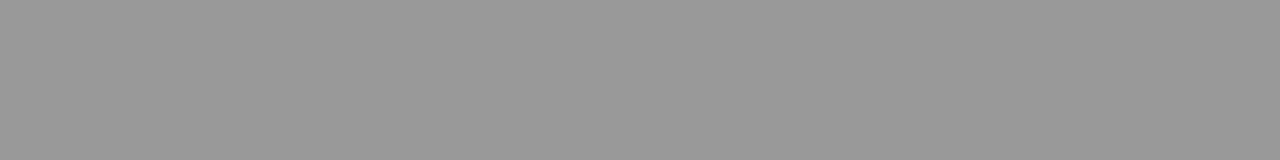
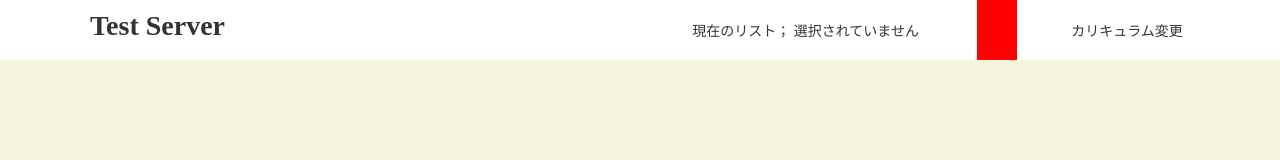
Before and after one commit to T-Kaito/JS, a plain HTML site: page index.html in a window 1280 px wide. Drawn offline with Linux system fonts and the light colour scheme.

Commit message:
コンソールでイベントの作成

```diff
--- a/index.html
+++ b/index.html
@@ -1,4 +1,4 @@
-<!DOCTYPE html>
+<!-- <!DOCTYPE html>
 <html lang="en">
 <head>
   <link rel="stylesheet" href="style.css">
@@ -8,6 +8,51 @@
   <title>Document</title>
 </head>
 <body>
+  <p>献立選択</p>
+
+  <ul class="shop">
+    <li>パスタ</li>
+    <li>カレーライス</li>
+    <li>ラーメン</li>
+    <li>牛丼</li>
+    <li>寿司</li>
+  </ul>
+
+  <button onclick="getElement()">要素を取得</button>
 
 </body>
+</html> -->
+
+<!DOCTYPE html>
+<html>
+ <head>
+  <link rel="stylesheet" href="style.css">
+  <script src="script.js"></script>
+   <meta charset="UTF-8">
+   <title>JavaScriptの練習サイト</title>
+ </head>
+ <body>
+  <header>
+   <div class="heading">
+     <h1 class="title">Test Server</h1>
+   </div>
+   <div class="navbar">
+     <ul class="nav-lists">
+       <li class="list-status">
+         現在のリスト；
+         <span id="current-list">選択されていません</span>
+       </li>
+       <li class="background-red" id="lists">
+       </li>
+       <li>カリキュラム変更</li>
+     </ul>
+     <ul class="show-lists hidden" id="pull-down">
+       <li class="pull-down-list">リスト1</li>
+       <li class="pull-down-list">リスト2</li>
+       <li class="pull-down-list">リスト3</li>
+       <li class="pull-down-list">リスト4</li>
+     </ul>
+   </div>
+  </header>
+ </body>
 </html>
--- a/script.js
+++ b/script.js
@@ -0,0 +1,14 @@
+// window.alert('取得に成功')
+
+// document.getElementById('')
+
+// function getElement(){
+//     elements = document.querySelectorAll('.shop li');
+//     let len = elements.length;
+//     for (let i = 0; i < len; i++){
+//         console.log(elements.item(i).textContent);
+//     }
+// }
+
+let lists = document.getElementsByClassName('pull-down-list')
+console.log(lists)
--- a/style.css
+++ b/style.css
@@ -1,55 +1,89 @@
-/* body */
-/* 背景色  ＃9999
-幅  １００％
-高さ  １００％
-外側の余白　全体に２％ */
 body {
-    background-color: #999;
-    width: 100%;
-    height: 100%;
-    margin: 2%;
+    font-size: 14px;
+    color: #333;
+    background-color: beige;
+    margin: 0 auto;
    }
-/* ol li  */
-/* 外側の余白　上下４０px */
-ol, li {
-    margin: 40px 0px;
+
+
+   h1,h2,h3,h4,h5,h6,p {
+    padding: 10px 0;
+    margin: 0;
    }
-/* main */
-/* リストの点を消し
-背景色  ピンク色
-枠線の設定  黄色  １５pxの枠線
-幅　５０％
-高さ　auto
-外側の余白　左右５％ */
-.main {
+
+
+   ul,li {
+    padding: 0;
+    margin: 0;
+   }
+
+
+   li{
    list-style: none;
-    background-color: #ffc0cb;
-    border:15px solid #ff0;
+   padding: 20px;
+   }
+
+
+   header {
+    background-color: white;
+    display: flex;
+    height: 60px;
+    padding: 0 60px;
+   }
+
+
+   .heading {
     width: 50%;
-    height: auto;
-    margin: 0% 5%;
+    margin-left: 30px;
    }
-/* area1・area2・area3 */
-/* 文字の色　白色
-幅　７０px */
-.area1, .area2, .area3 {
-    color: #fff;
-    width: 70px;
+
+
+   .navbar {
+    width: 50%;
    }
-/* area1 */
-/* 背景色　黒色
-透明度　０.６ */
-.area1 {
-    background-color: #000;
-    opacity: 0.6;
+
+
+   .nav-lists {
+    padding: 0;
+    margin: 0;
+    display: flex;
+    justify-content: space-around;
    }
-/* area2 */
-/* 背景色：右へ向かうグラデーション　青色・薄緑色  */
-.area2 {
-    background: linear-gradient(to right, #0000ff, #0f0);
+   .red{
+    background-color: red;
    }
-/* area3 */
-/* 背景色：左上へ向かうグラデーション　赤色・橙色・黄色  */
-.area3 {
-    background: linear-gradient(to top left, #f00, #ff4f02, #ff0);
+
+
+   .show-lists{
+    background-color: #ffffff;
+    width: 200px;
+    position: absolute;
+    right: 370px;
+    top: 70px;
    }
+
+
+   .background-red{
+    background-color: red ;
+    color: white;
+   }
+
+
+   .pull-down-list{
+    padding: 15px 35px 15px 15px;
+    border: 1px solid #eee;
+   }
+
+
+   .contents{
+    height: 100vh;
+    background-color: #f0f0f0;
+   }
+
+
+   .list-status{
+    width: 230px;
+   }
+   .hidden{
+    display:none
+   }
```
Lines whose indentation alone changed are shown as unchanged.
